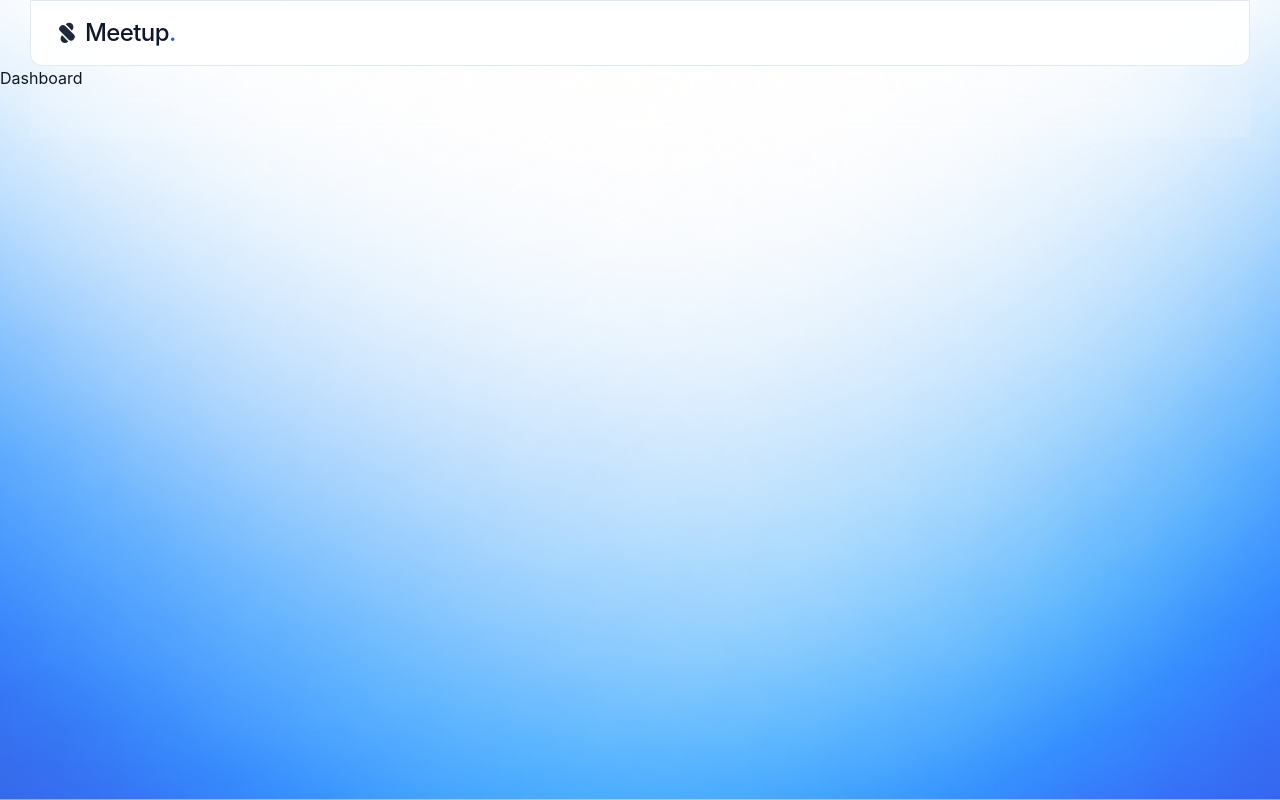
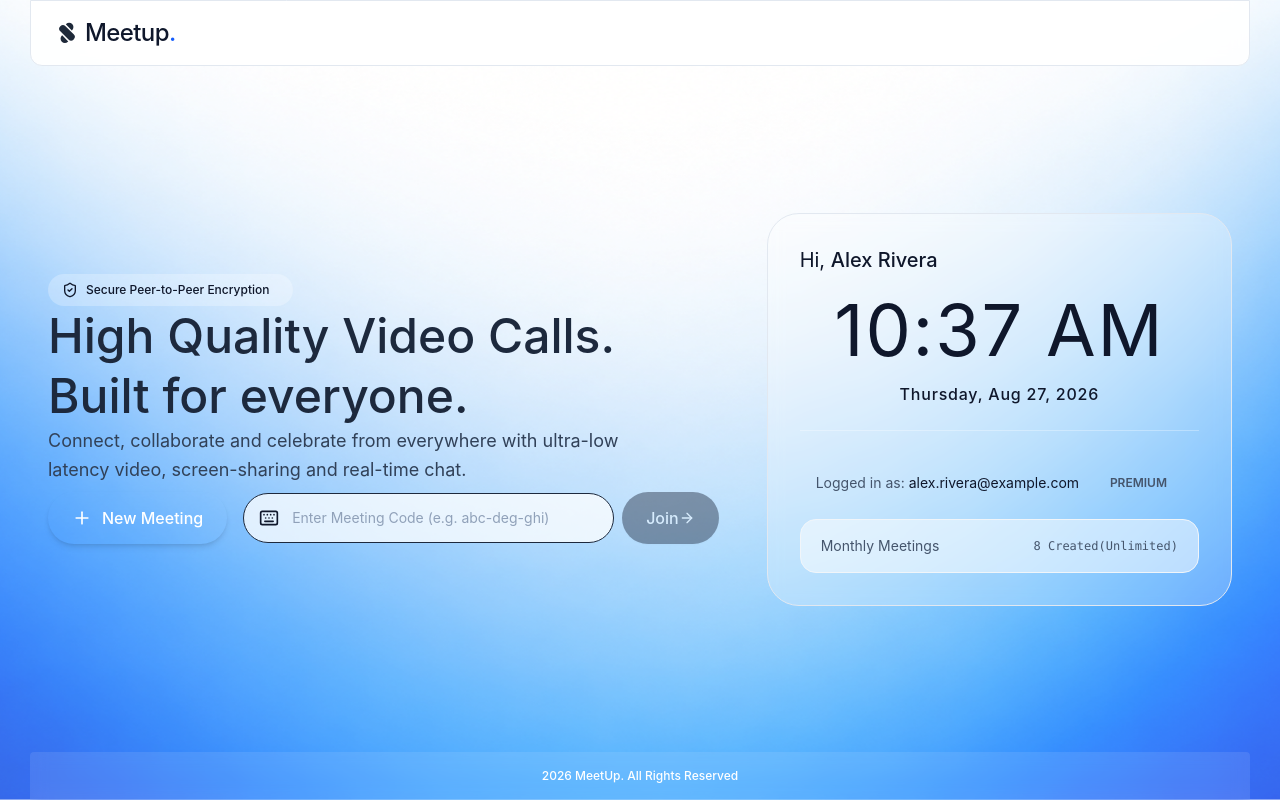
Before and after one commit to rnasir531/Meeting-App, a React (Vite) app: page /dashboard in a window 1280 px wide. Built offline with nearby package versions, Linux system fonts and the light colour scheme; no server answers.

Commit message:
created dashboard UI

```diff
--- a/src/pages/Dashboard.jsx
+++ b/src/pages/Dashboard.jsx
@@ -1,8 +1,137 @@
-import React from 'react'
+import { ArrowBigRightDashIcon, ArrowRightIcon, KeyboardIcon, PlusIcon, ShieldCheckIcon } from 'lucide-react'
+import { useEffect, useState } from 'react'
+import { dummyStats, dummyUser } from '../assets/asset'
+import { useNavigate } from 'react-router-dom';
+import toast from 'react-hot-toast';
 
 const Dashboard = () => {
+
+  const user = dummyUser;
+  const userName = user.fullName;
+  const userEmail = user.primaryEmailAddress.emailAddress;
+  const navigate = useNavigate();
+
+  const [isCreating, setIsCreating] = useState(false)
+  const [currentTime, setCurrentTime] = useState(new Date())
+  const stats = dummyStats;
+  const [joinId, setJoinId] = useState("")
+
+
+  useEffect(() => {
+    const timer = setInterval(() => setCurrentTime(new Date()), 1000);
+    return () => clearInterval(timer)
+  }, [])
+
+
+  const handleCreateMeeting = () => {
+    setIsCreating(true)
+    const chars = "abcdefghijklmnopqrstuvwxyz";
+    const seg = () => Array.from({ length: 3 }, () => chars[Math.floor(Math.random() * chars.length)]).join("");
+    const newMeetingId = `${seg()}-${seg()}-${seg()}`
+
+    setTimeout(() => {
+      setIsCreating(false)
+      toast.success("Meeting Created!")
+      navigate('/meeting/${newMeetingId}')
+    }, 400)
+
+  }
+
+  const handleJoinMeeting = (e) => {
+    e.preventDefault();
+    const cleanId = joinId.trim();
+    if(!cleanId){
+      toast.error("Please Enter Valid Meeting ID");
+      return;
+    }
+    navigate ('/meeting/${cleanId}')
+  }
+
   return (
-    <div>Dashboard</div>
+    <div className='flex-1 max-w-7xl w-full mx-auto p-6 md:p-12 flex flex-col justify-center'>
+      <div className='grid grid-cols-1 lg:grid-cols-12 gap-12 items-center ' >
+        <div className='lg:col-span-7 space-y-8' >
+          <div className='space-y-3' >
+            <div className=''>
+              <div className='inline-flex items-center gap-2 px-3.5 pr-6 py-2 rounded-full bg-white/25 text-xs font-medium'>
+                <ShieldCheckIcon size={16} />
+                Secure Peer-to-Peer Encryption
+              </div>
+              <h1 className='text-4xl sm:text-5xl text-slate-800 leading-tight font-medium'>High Quality Video Calls.<br />
+                <span className='text-primary'>Built for everyone.</span>
+              </h1>
+              <p className='text-slate-700 text-base sm:text-lg max-w-xl leading-relaxed'>
+                Connect, collaborate and celebrate from everywhere with ultra-low latency video, screen-sharing and real-time chat.
+              </p>
+              <div className='flex flex-col sm:flex-row items-stretch sm:items-center gap-4 pt-2'>
+                <button onClick={handleCreateMeeting}
+                  disabled={isCreating}
+                  className='bg-primary hover:bg-primary-hover text-white font-medium px-6 py-3.5
+                 rounded-full shadow-md shadow-primary/20 flex items-center justify-center gap-2.5
+                  transition-all cursor-pointer disabled:opacity-50'>
+                  <PlusIcon className='w-5 h-5' />
+                  <span>{isCreating ? "Creating..." : "New Meeting"}</span>
+                </button>
+                <form onSubmit={handleJoinMeeting} className='flex flex-1 items-center gap-2'>
+                  <div className='relative flex-1'>
+                    <KeyboardIcon className='w-5 h-5 text-primary/90 absolute left-4 top-1/2 -translate-y-1/2' />
+                    <input type="text" value={joinId} onChange={(e) => setJoinId(e.target.value)}
+                      placeholder="Enter Meeting Code (e.g. abc-deg-ghi)"
+                      className="w-full bg-white/75 border border-primary-border/80 focus:border-primary/60
+                    focus:ring-1 focus:ring-primary/60 rounded-full pl-12 pr-4 py-3.5 text-sm text-slate-800
+                    placeholder-slate-400 outline-none transition-all" />
+                  </div>
+                  <button type='submit' disabled={!joinId.trim()} className='bg-slate-900 hover:bg-slate-800
+                  disabled:opacity-40 disabled:hover:bg-slate-900 text-white font-medium px-6 py-3.5 rounded-full
+                  transition-all flex items-center justify-center cursor-pointer shadow-xs'>
+                    <span>Join</span><ArrowRightIcon className='w-4 h-4 wl-1.5' /></button>
+                </form>
+              </div>
+            </div>
+          </div>
+        </div>
+
+        <div className='lg:col-span-5 flex flex-col items-center justify-center space-y-4'>
+          <div className='w-full bg-white/25 backdrop-blur rounded-4xl p-8 border border-slate-200
+            text-center space-y-6 relative overflow-hidden'>
+            <div className='space-y-1'>
+              <p className='mb-5 text-xl text-left'>Hi, <span className='font-medium'>{userName}</span></p>
+              <h2 className='text-4xl xl:text-7xl my-4 text-slate-900 tracking-wide'>
+                {currentTime.toLocaleTimeString([], { hour: "2-digit", minute: "2-digit" })}
+              </h2>
+              <p className='font-medium tracking-wider text-primary'>
+                {currentTime.toLocaleDateString(undefined, { weekday: "long", month: "short", day: "numeric", year: "numeric" })}
+              </p>
+            </div>
+            <div className='pt-4 border-t border-white/30 text-sm text-slate-600'>
+              <div className='flex justify-between items-center py-6 px-4'>
+                <p>Logged in as: <span className='text-slate-900'>{userEmail}</span></p>
+                <span className={`px-4 py-1 rounded-full font-semibold text-xs uppercase $
+                {stats?.plan === "premium" ? "bg-blue-700 text-white" : "bg-white/70 text-slate-800"}`}>
+                  {stats?.plan || "free"}
+                </span>
+              </div>
+              {stats && (
+                <div className='w-full bg-white/50 rounded-2xl px-5 py-4 border border-slate-100'>
+                  <div className='flex items-center justify-between text-sm'>
+                    <span>Monthly Meetings</span>
+                    <span className='text-xs text-slate-600 font-mono'>
+                      {stats.monthlyLimit
+                        ? `${stats.monthlyCount} / ${stats.monthlyLimit} Used`
+                        : `${stats.monthlyCount} Created(Unlimited)`}
+                    </span>
+                  </div>
+                </div>
+              )}
+            </div>
+          </div>
+        </div>
+
+
+
+
+      </div>
+    </div>
   )
 }
 
```
